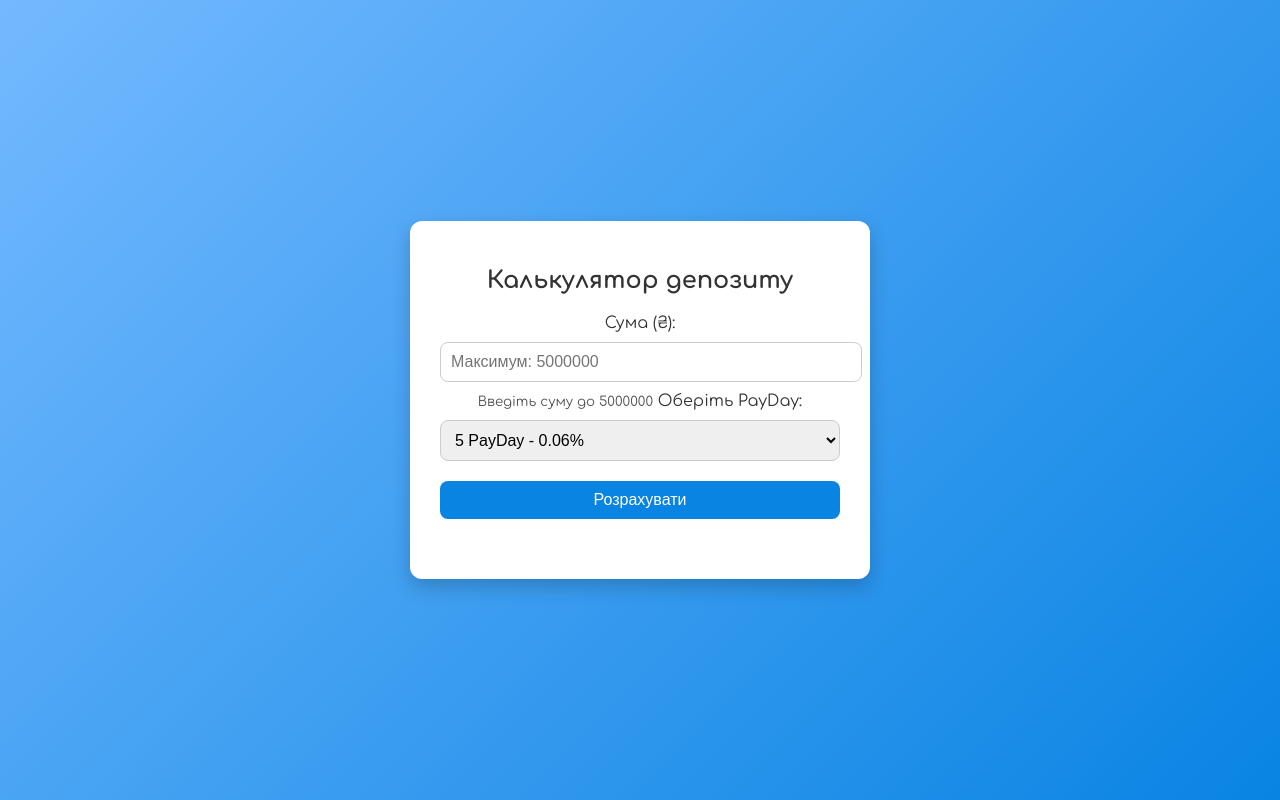
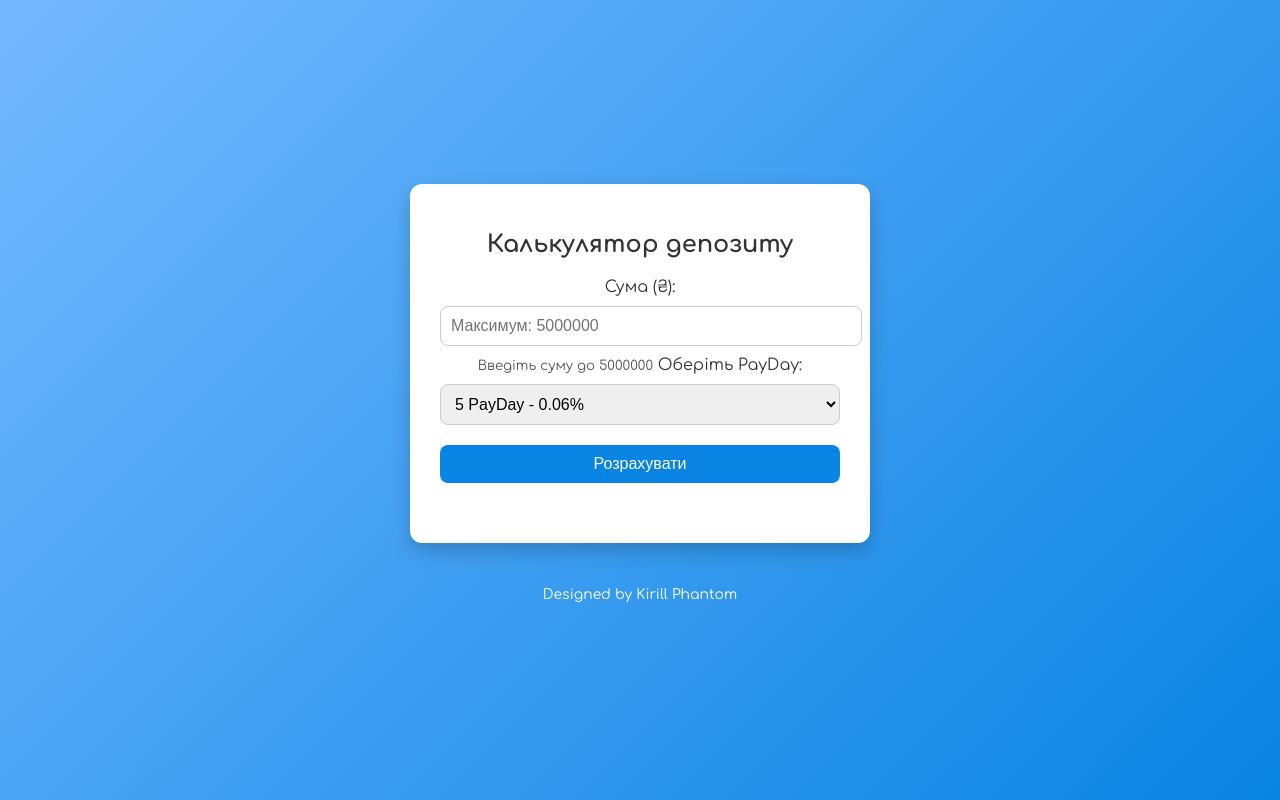
Before and after one commit to Kirill-Phantom/deposit-UG-team, a plain HTML site: page index.html in a window 1280 px wide. Drawn offline with Linux system fonts and the light colour scheme.

Commit message:
Update index.html

```diff
--- a/index.html
+++ b/index.html
@@ -15,6 +15,7 @@
             align-items: center;
             height: 100vh;
             margin: 0;
+            flex-direction: column; /* Make the body layout vertical */
         }
         .calculator {
             background: #fff;
@@ -56,6 +57,12 @@
         small {
             color: #555;
         }
+        .footer {
+            margin-top: 30px;
+            font-size: 14px;
+            color: #fff;
+            text-align: center;
+        }
     </style>
 </head>
 <body>
@@ -77,6 +84,10 @@
         <button onclick="calculate()">Розрахувати</button>
 
         <div class="result" id="result"></div>
+    </div>
+
+    <div class="footer">
+        <p>Designed by Kirill Phantom</p>
     </div>
 
     <script>
```
